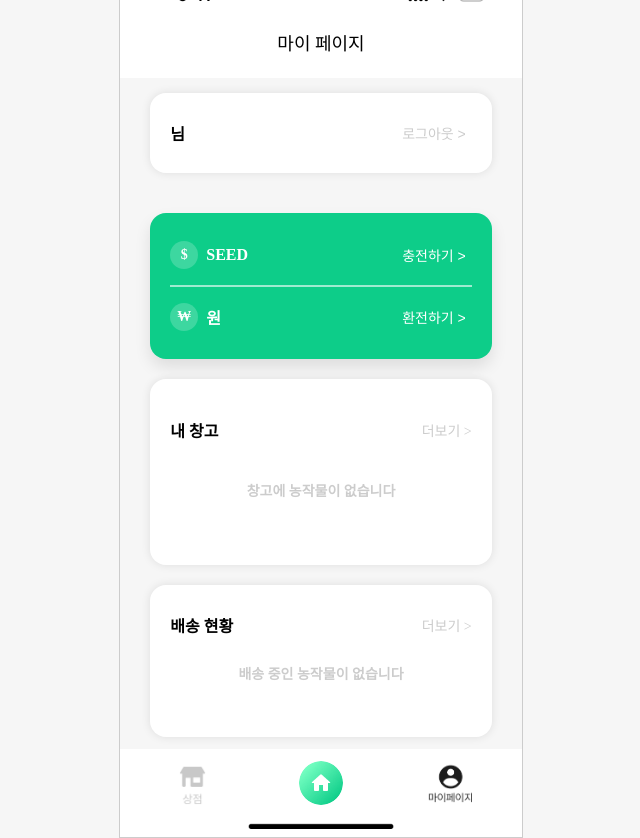
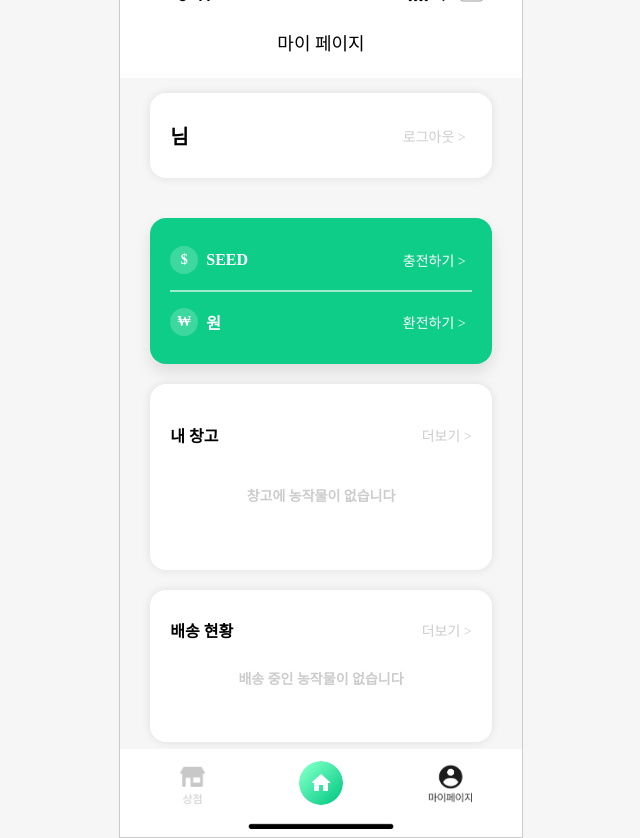
Before and after one commit to sion52/SEEDO, a Flask app: template templates/my.html in a window 1280 px wide. Shown: the whole page, without its empty margins (319-959 px from the left). Run offline with Flask 3, Linux system fonts and the light colour scheme; the template is opened without the code that fills it, so the values that code supplies are empty; some web fonts are replaced.

Commit message:
my 글꼴꼴

```diff
--- a/static/css/my.css
+++ b/static/css/my.css
@@ -143,7 +143,8 @@ html, body {
   align-items: center;
 }
 .user-name {
-  font-size: 16px;
+  font-size: 20px;
+  font-family: 'Pretendard-Bold';
 }
 .logout-btn {
   background: none;
@@ -297,6 +298,7 @@ html, body {
 /* 폰트 웨이트 */
 .weight-400 {
   font-weight: 500;
+  font-family: 'Pretendard-Regular';
 }
 .weight-500 {
   font-weight: 600;
```
